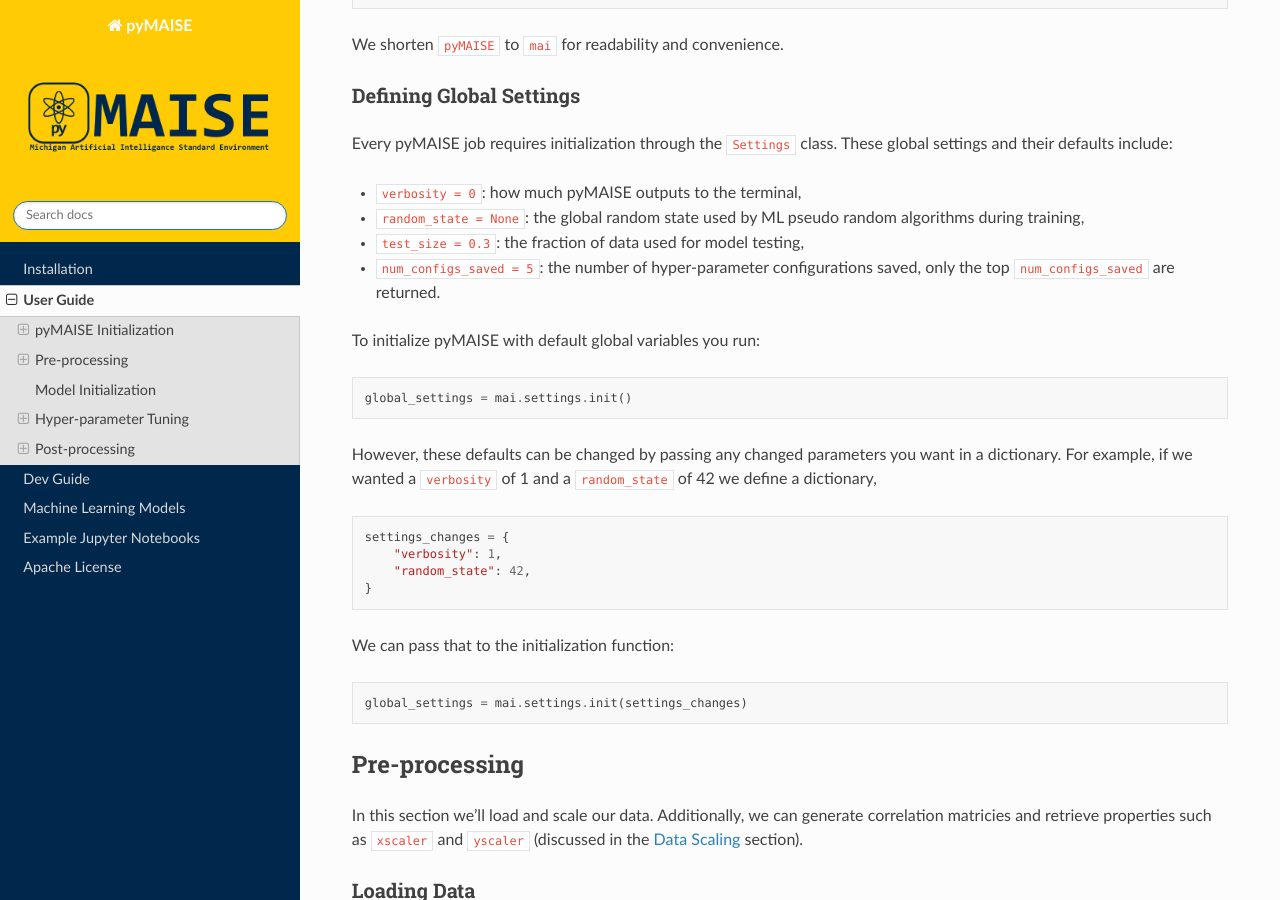
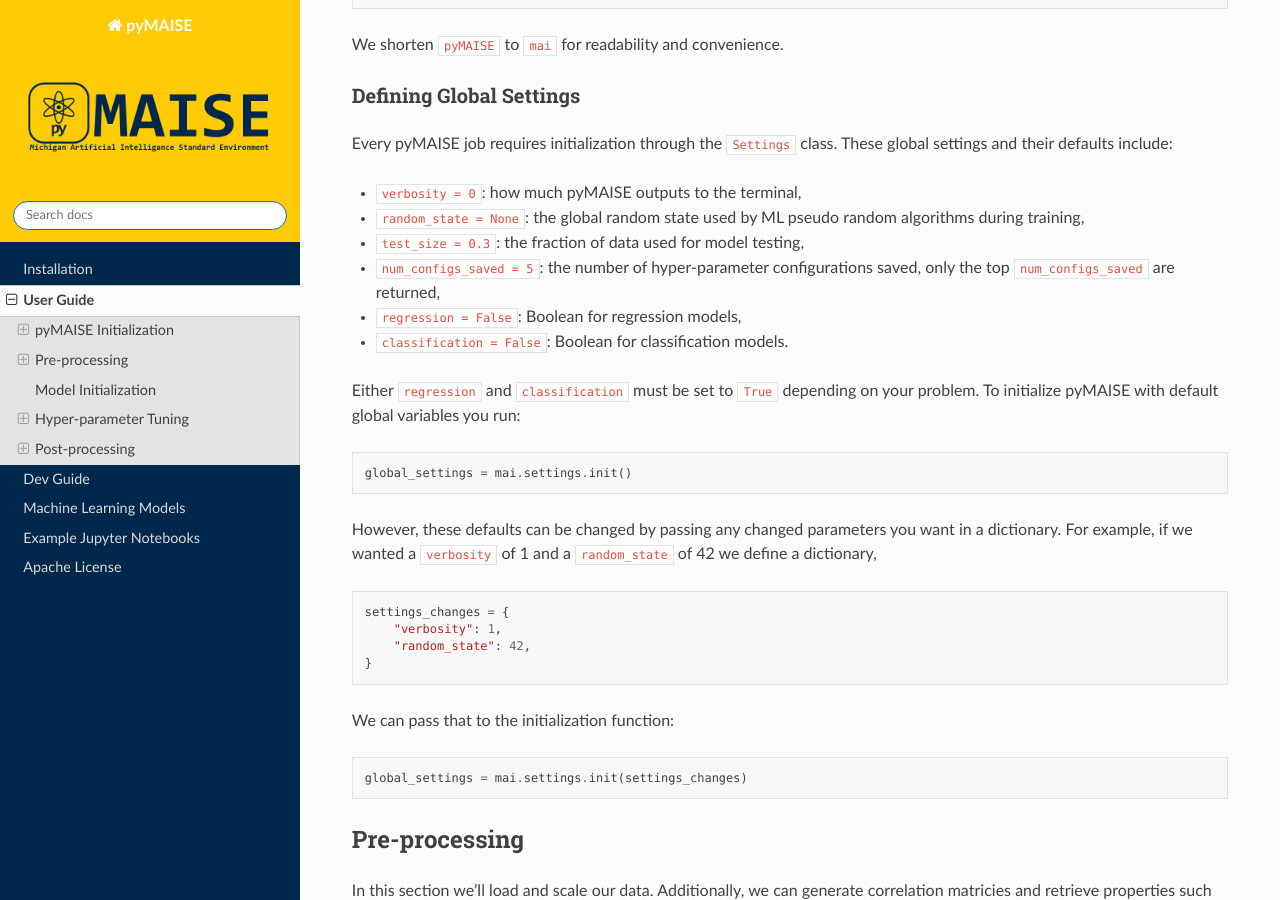
Before and after one commit to myerspat/pyMAISE, a Sphinx documentation site: the page built from docs/source/user_guide.rst, in a window 1280 px wide and 900 px high, scrolled down 538 px. Built offline with Sphinx 7.4.7 and the Read the Docs theme 2.0.0, drawn with Linux system fonts in a browser that asks for light colours; pages that are not in the unit, such as notebooks, are missing from menus.

Commit message:
updated user guide for booleans

```diff
--- a/docs/source/user_guide.rst
+++ b/docs/source/user_guide.rst
@@ -34,9 +34,11 @@ Every pyMAISE job requires initialization through the ``Settings`` class. These
 - ``verbosity = 0``: how much pyMAISE outputs to the terminal,
 - ``random_state = None``: the global random state used by ML pseudo random algorithms during training,
 - ``test_size = 0.3``: the fraction of data used for model testing,
-- ``num_configs_saved = 5``: the number of hyper-parameter configurations saved, only the top ``num_configs_saved`` are returned.
+- ``num_configs_saved = 5``: the number of hyper-parameter configurations saved, only the top ``num_configs_saved`` are returned,
+- ``regression = False``: Boolean for regression models,
+- ``classification = False``: Boolean for classification models.
 
-To initialize pyMAISE with default global variables you run:
+Either ``regression`` and ``classification`` must be set to ``True`` depending on your problem. To initialize pyMAISE with default global variables you run:
 
 .. code-block:: python
 
```
